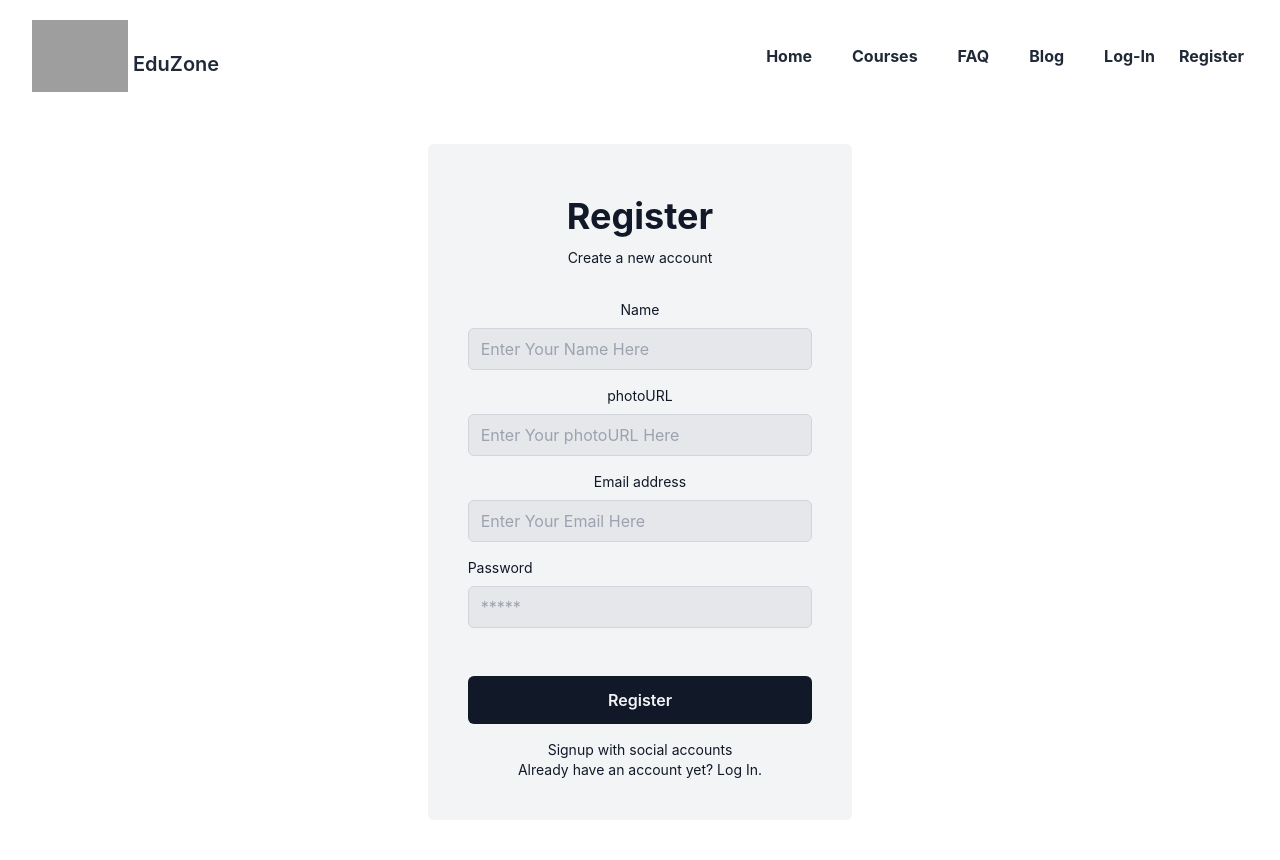
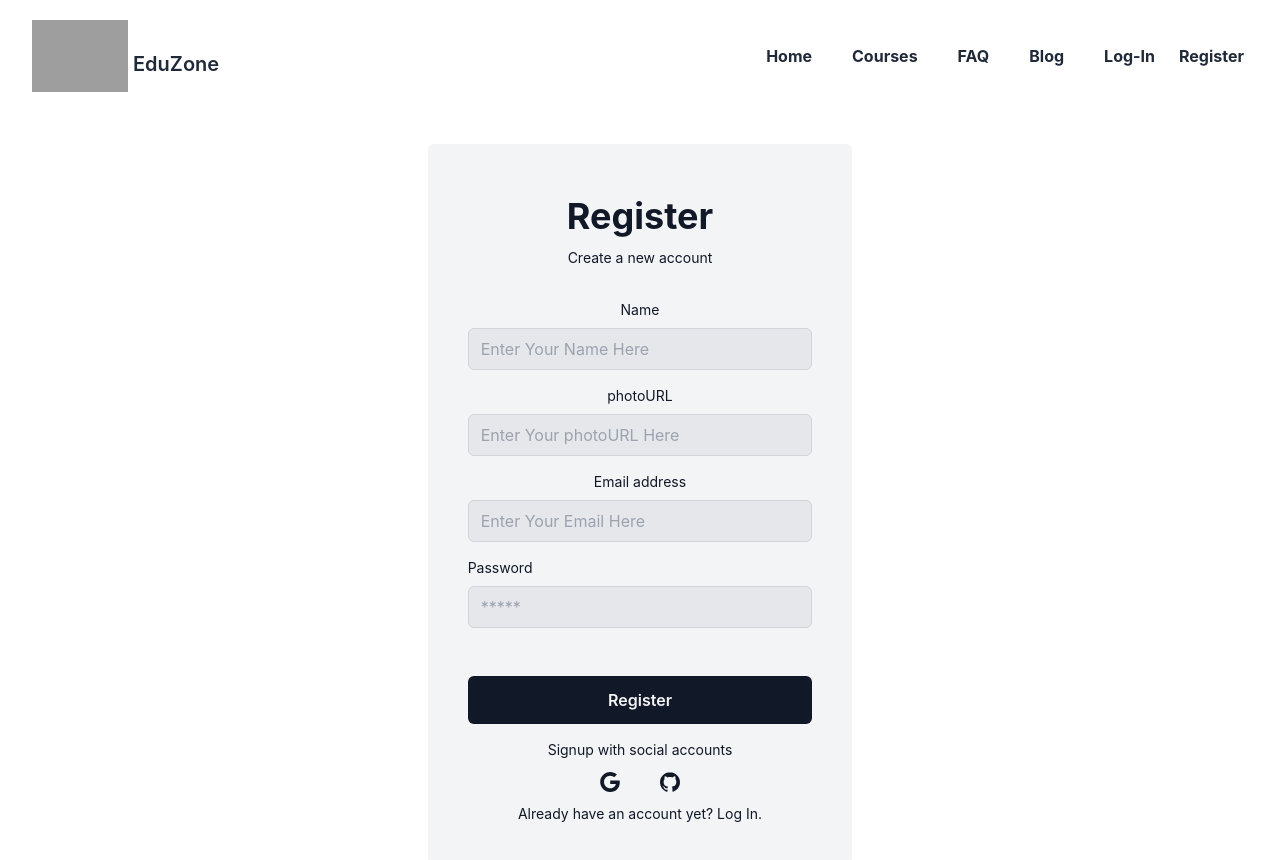
Before and after one commit to Mamun2k22/educational-course-client-10, a React (Create React App) app: page /register in a window 1280 px wide. Shown: the top 860 px of the page. Before the commit the page ends 820 px from the top, so only its background shows below. Built offline with nearby package versions, Linux system fonts and the light colour scheme; no server answers; grey boxes are pictures that could not be loaded.

Commit message:
5th commit adda authentication

```diff
--- a/src/component/Register.js
+++ b/src/component/Register.js
@@ -1,13 +1,17 @@
-import { GoogleAuthProvider } from 'firebase/auth';
+import { GithubAuthProvider, GoogleAuthProvider } from 'firebase/auth';
 import React from 'react';
 import { useContext } from 'react';
 import { Link, useNavigate } from 'react-router-dom';
 import { AuthContext } from '../contexts/AuthProvider/AuthProvider';
 
+
+
 const Register = () => {
 
 
-    const { createUser, providerLogin } = useContext(AuthContext);
+    const { createUser, providerLogin, googleSignin, githubSingIn } = useContext(AuthContext);
+    const googleProvider = new GoogleAuthProvider();
+    const githubProvider = new GithubAuthProvider();
     const navigate = useNavigate()
 
     // const googleProvider = new GoogleAuthProvider();
@@ -52,6 +56,30 @@ const Register = () => {
             })
             .catch(error => console.error(error));
     }
+    const handelGithubSignIn = () => {
+        githubSingIn(githubProvider)
+            .then(result => {
+                const user = result.user
+                console.log(user);
+
+            })
+            .catch(error => {
+                console.log('Error', error);
+            })
+
+    }
+
+    const handleGoogleSignin = () => {
+        googleSignin(googleProvider)
+            .then(result => {
+                const user = result.user;
+                console.log(user);
+            })
+            .catch(error => {
+                console.error('Error', error);
+            })
+    }
+
     return (
         <div>
             <div>
@@ -140,8 +168,8 @@ const Register = () => {
                             </p>
                             <div className='flex-1 h-px sm:w-16 dark:bg-gray-700'></div>
                         </div>
-                        {/* <div className='flex justify-center space-x-4'>
-                                <button onClick={handleGoogleSignIn} aria-label='Log in with Google' className='p-3 rounded-sm'>
+                        <div className='flex justify-center space-x-4'>
+                            <button onClick={handleGoogleSignin} aria-label='Log in with Google' className='p-3 rounded-sm'>
                                 <svg
                                     xmlns='http://www.w3.org/2000/svg'
                                     viewBox='0 0 32 32'
@@ -160,7 +188,8 @@ const Register = () => {
                                     <path d='M16 0.396c-8.839 0-16 7.167-16 16 0 7.073 4.584 13.068 10.937 15.183 0.803 0.151 1.093-0.344 1.093-0.772 0-0.38-0.009-1.385-0.015-2.719-4.453 0.964-5.391-2.151-5.391-2.151-0.729-1.844-1.781-2.339-1.781-2.339-1.448-0.989 0.115-0.968 0.115-0.968 1.604 0.109 2.448 1.645 2.448 1.645 1.427 2.448 3.744 1.74 4.661 1.328 0.14-1.031 0.557-1.74 1.011-2.135-3.552-0.401-7.287-1.776-7.287-7.907 0-1.751 0.62-3.177 1.645-4.297-0.177-0.401-0.719-2.031 0.141-4.235 0 0 1.339-0.427 4.4 1.641 1.281-0.355 2.641-0.532 4-0.541 1.36 0.009 2.719 0.187 4 0.541 3.043-2.068 4.381-1.641 4.381-1.641 0.859 2.204 0.317 3.833 0.161 4.235 1.015 1.12 1.635 2.547 1.635 4.297 0 6.145-3.74 7.5-7.296 7.891 0.556 0.479 1.077 1.464 1.077 2.959 0 2.14-0.020 3.864-0.020 4.385 0 0.416 0.28 0.916 1.104 0.755 6.4-2.093 10.979-8.093 10.979-15.156 0-8.833-7.161-16-16-16z'></path>
                                 </svg>
                             </button>
-                            </div> */}
+                        </div>
+
                         <p className='px-6 text-sm text-center text-dark'>
                             Already have an account yet?{' '}
                             <Link to='/login' className='hover:underline text-dark'>
--- a/src/contexts/AuthProvider/AuthProvider.js
+++ b/src/contexts/AuthProvider/AuthProvider.js
@@ -1,5 +1,5 @@
 import React, { createContext, useEffect, useState } from 'react';
-import { createUserWithEmailAndPassword, getAuth, onAuthStateChanged, signInWithEmailAndPassword, signInWithPopup, signOut } from 'firebase/auth'
+import { createUserWithEmailAndPassword, getAuth, GithubAuthProvider, GoogleAuthProvider, onAuthStateChanged, signInWithEmailAndPassword, signInWithPopup, signOut } from 'firebase/auth'
 import app from '../../firebase/firebase.config';
 const auth = getAuth(app);
 
@@ -23,6 +23,13 @@ const AuthProvider = ({ children }) => {
         return signOut(auth);
     }
 
+    const githubSingIn = (gitProvider) => {
+        return signInWithPopup(auth, gitProvider)
+    }
+    const googleSignin = (gProvider) => {
+        return signInWithPopup(auth, gProvider)
+    }
+
     useEffect(() => {
         const unsubscribe = onAuthStateChanged(auth, (currentUser) => {
             console.log('User inside Stage change', currentUser);
@@ -33,7 +40,8 @@ const AuthProvider = ({ children }) => {
         }
     }, [])
 
-    const authInfo = { user, providerLogin, logOut, createUser, LogIn };
+    const authInfo = { user, providerLogin, logOut, createUser, LogIn, githubSingIn, googleSignin };
+
 
     return (
         <AuthContext.Provider value={authInfo}>
```
Lines whose indentation alone changed are shown as unchanged.
